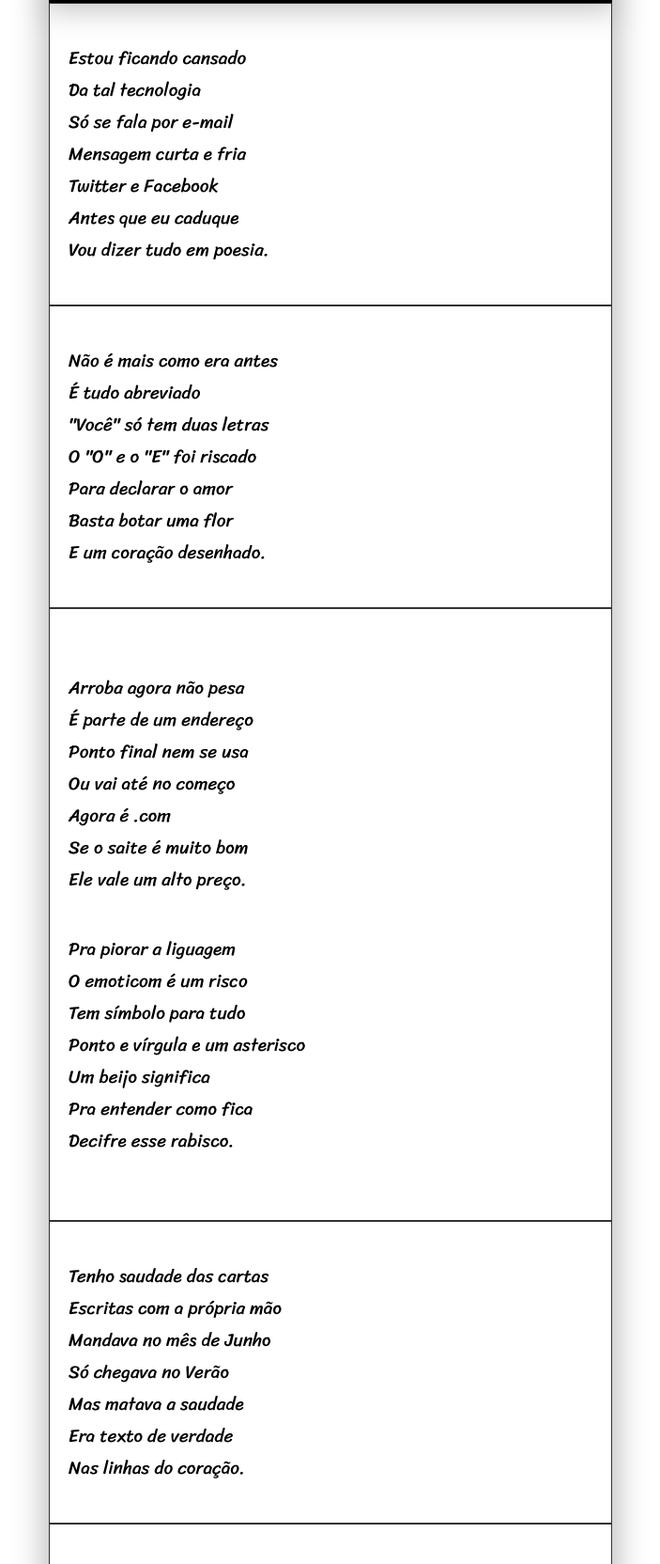
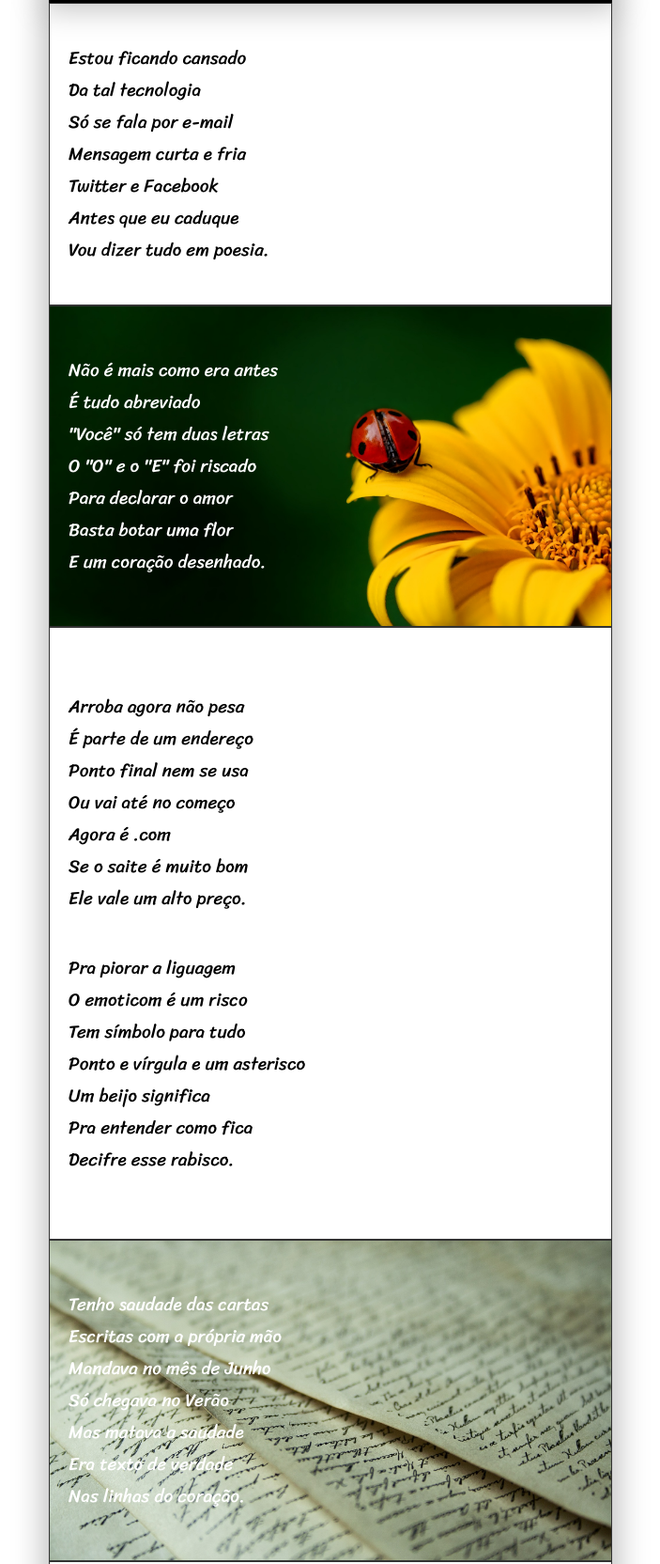
Before and after one commit to CristofherPablo/curso_em_video, a plain HTML site: page desafio_modulo_02/cordel.html in a window 1280 px wide. Shown: the part 116-1780 px from the top of the page at 94% size, without its empty margins (288-991 px from the left). Drawn offline with Linux system fonts and the light colour scheme.

Commit message:
Feat: put parallax effect

```diff
--- a/desafio_modulo_02/cordel.css
+++ b/desafio_modulo_02/cordel.css
@@ -84,3 +84,23 @@ section div:nth-child(5n){
 section div p {
     padding: 1px 1px 1px 20px;
 }
+
+/* Parallax effect creating*/
+
+.parallax{
+    min-height: 340px;
+    background-attachment: fixed;
+    background-position: center;
+    background-repeat: no-repeat;
+    background-size: cover;
+}
+
+#ladybug {
+    background-image: url(assets/ladybug.jpg);
+    color: var(--secondary-color);
+}
+
+#bookpages{
+    background-image: url(assets/sheets.jpg);
+    color: var(--secondary-color);
+}
--- a/desafio_modulo_02/cordel.html
+++ b/desafio_modulo_02/cordel.html
@@ -30,7 +30,7 @@
           Vou dizer tudo em poesia.
         </p>
       </div>
-      <div id="ladybug">
+      <div id="ladybug" class="parallax">
         <p>
           Não é mais como era antes <br />
           É tudo abreviado <br />
@@ -61,7 +61,7 @@
           <br />Decifre esse rabisco.
         </p>
       </div>
-      <div id="bookpages">
+      <div id="bookpages" class="parallax">
         <p>
           Tenho saudade das cartas <br />
           Escritas com a própria mão <br />
```
